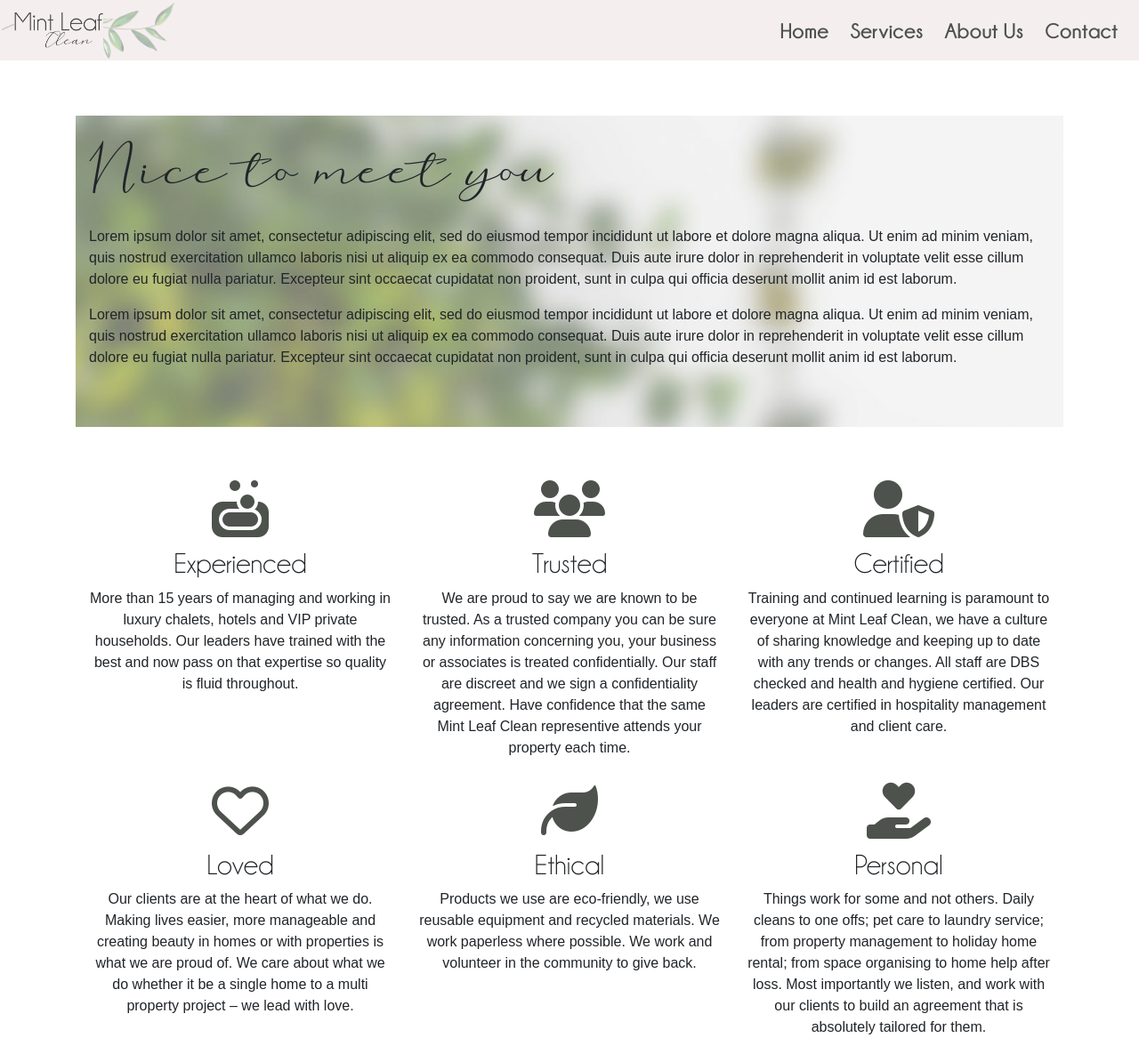
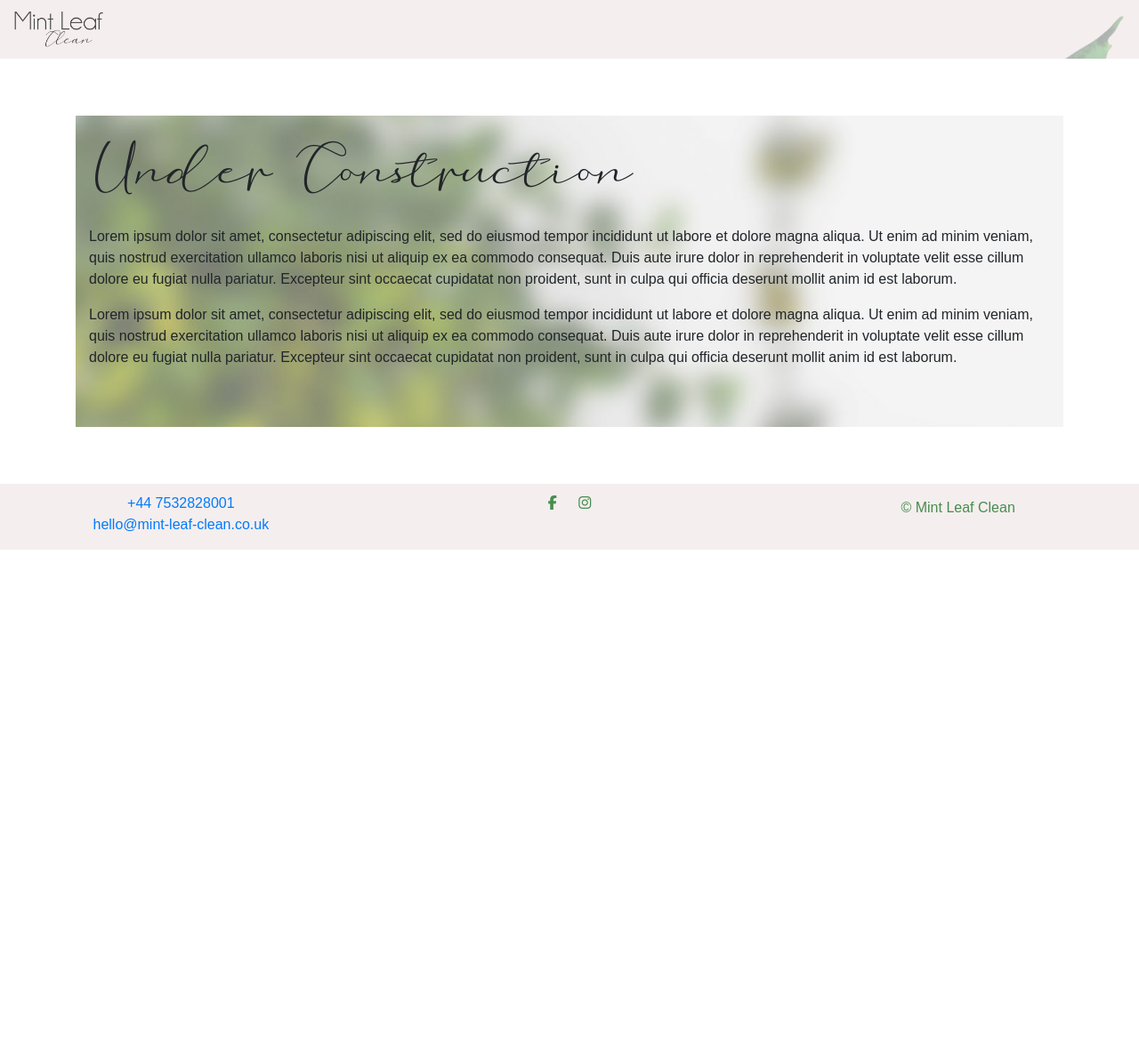
Before and after one commit to mintleafclean/mintleafclean, a plain HTML site: page index.html in a window 1280 px wide. Shown: the top 1194 px of the page at 89% size. After the commit the page ends 800 px from the top, so only its background shows below. Drawn offline with nearby package versions, Linux system fonts and the light colour scheme.

Commit message:
Update index.html

```diff
--- a/index.html
+++ b/index.html
@@ -35,7 +35,7 @@
       </button>
 
       <div class="collapse navbar-collapse" id="navbarsExampleDefault">
-        <ul class="navbar-nav ml-auto">
+        <ul class="navbar-nav ml-auto" style="display:none;">
 				<li class="nav-item">
 					<a class="nav-link" href="/">Home</a>
 				</li>
@@ -57,14 +57,14 @@
 
 	<div class="section1">
 		<div class="container">
-		  <h1 class="display-3">Nice to meet you</h1>
+		  <h1 class="display-3">Under Construction</h1>
 		  <p>Lorem ipsum dolor sit amet, consectetur adipiscing elit, sed do eiusmod tempor incididunt ut labore et dolore magna aliqua. Ut enim ad minim veniam, quis nostrud exercitation ullamco laboris nisi ut aliquip ex ea commodo consequat. Duis aute irure dolor in reprehenderit in voluptate velit esse cillum dolore eu fugiat nulla pariatur. Excepteur sint occaecat cupidatat non proident, sunt in culpa qui officia deserunt mollit anim id est laborum.</p>
 			<p>Lorem ipsum dolor sit amet, consectetur adipiscing elit, sed do eiusmod tempor incididunt ut labore et dolore magna aliqua. Ut enim ad minim veniam, quis nostrud exercitation ullamco laboris nisi ut aliquip ex ea commodo consequat. Duis aute irure dolor in reprehenderit in voluptate velit esse cillum dolore eu fugiat nulla pariatur. Excepteur sint occaecat cupidatat non proident, sunt in culpa qui officia deserunt mollit anim id est laborum.</p>
 		</div>
 	</div>
 
 
-	 <div class="container marketing">
+	 <div class="container marketing" style="display:none;">
 
     <div class="row">
       <div class="col-lg-4">
```
